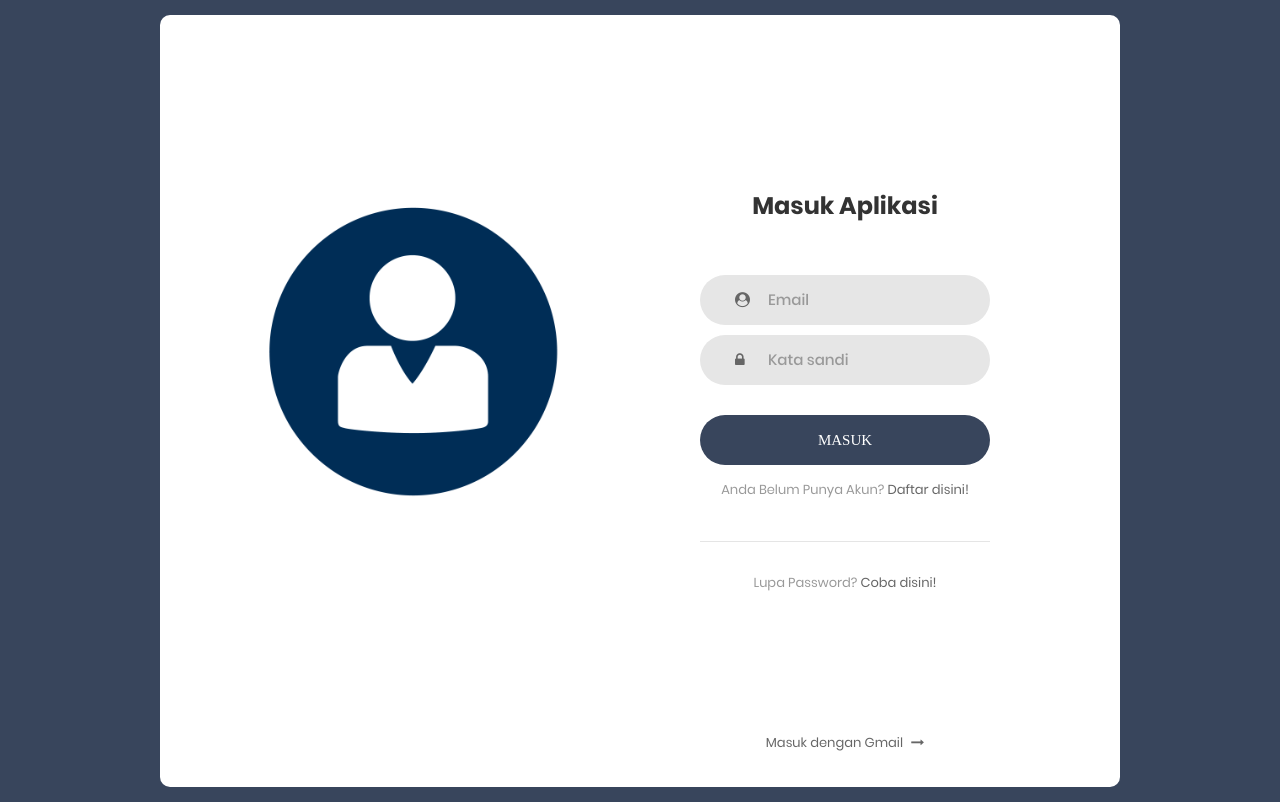
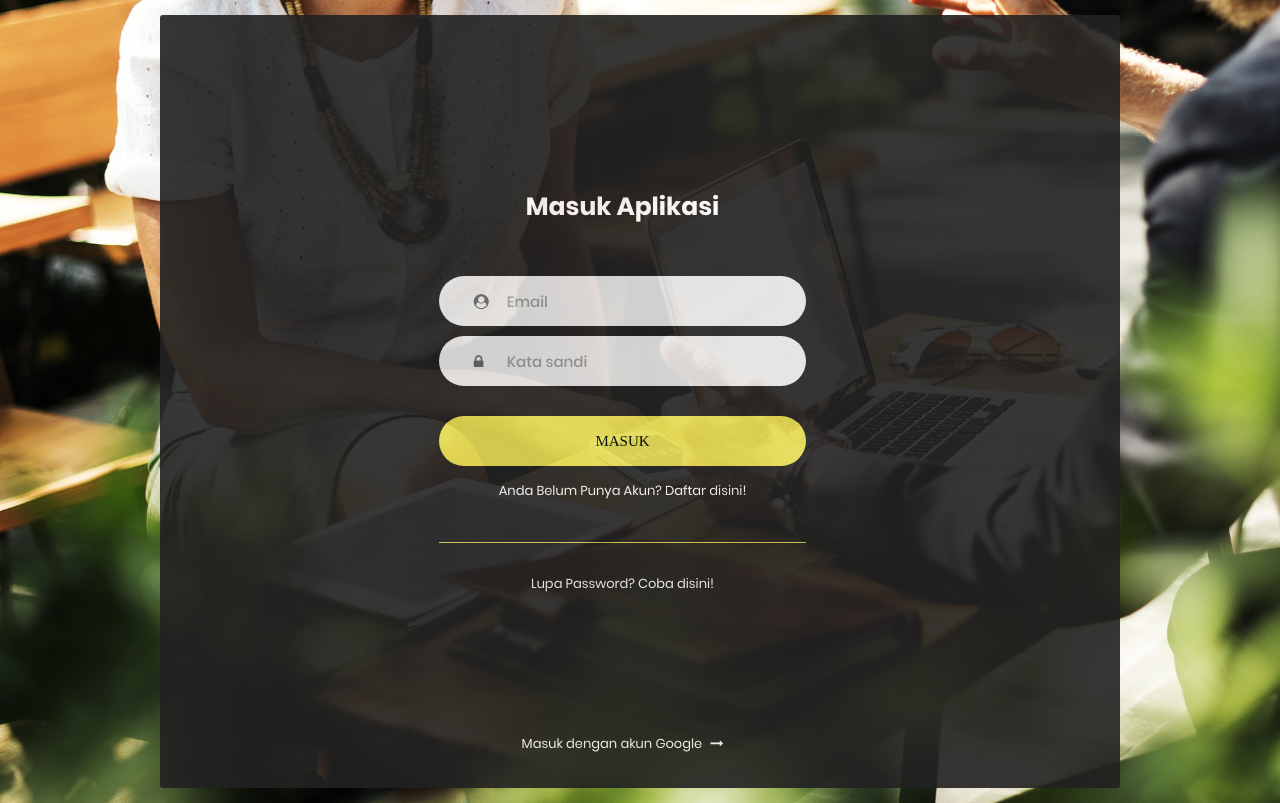
Before and after one commit to afrizaldea/anotero-platform, a PHP site: page /anotero-platform/user/login.php in a window 1280 px wide. Run offline with PHP 8.4, Linux system fonts and the light colour scheme; some web fonts are replaced.

Commit message:
version 1.4.4 designing login pages --compimage

```diff
--- /dev/null
+++ b/asset/css/login.css
@@ -0,0 +1,8 @@
+.container-login100{
+  background-image: url("../img/large/bg-cafe.jpg");
+  height: 100%;
+  background-position: center;
+  background-repeat: no-repeat;
+  background-size: cover;
+  position: relative;
+}
--- a/asset/css/main-form.css
+++ b/asset/css/main-form.css
@@ -58,7 +58,7 @@ a:focus {
 
 a:hover {
 	text-decoration: none;
-  color: #38455C;
+  color: #E4DC53;
 }
 
 /*---------------------------------------------*/
@@ -137,14 +137,14 @@ iframe {
   font-family: Poppins-Regular;
   font-size: 13px;
   line-height: 1.5;
-  color: #999999;
+  color: #f5f5f5;
 }
 
 .txt2 {
   font-family: Poppins-Regular;
   font-size: 13px;
   line-height: 1.5;
-  color: #666666;
+  color: #f5f5f5;
 }
 
 
@@ -176,10 +176,12 @@ iframe {
 
 .wrap-login100 {
   width: 960px;
-  background: #fff;
-  border-radius: 10px;
+  /* meadowlark=E4DC53  */
+
+  background: #222;
+  border-radius: 3px;
   overflow: hidden;
-
+  opacity: 0.9;
   display: -webkit-box;
   display: -webkit-flex;
   display: -moz-box;
@@ -192,25 +194,21 @@ iframe {
 
 /*------------------------------------------------------------------
 [  ]*/
-.login100-pic {
-  width: 316px;
-}
-
-.login100-pic img {
-  max-width: 100%;
-}
 
 
 /*------------------------------------------------------------------
 [  ]*/
 .login100-form {
-  width: 290px;
+  width: 50%;
+  margin: 0 auto;
 }
+
+
 
 .login100-form-title {
   font-family: Poppins-Bold;
-  font-size: 24px;
-  color: #333333;
+  font-size: 25px;
+  color: #fff;
   line-height: 1.2;
   text-align: center;
 
@@ -320,18 +318,21 @@ iframe {
   justify-content: center;
   padding-top: 20px;
 }
-
+hr{
+  background:#E4DC53;
+  color: #E4DC53;
+}
 .login100-form-btn {
   font-family: Montserrat-Bold;
   font-size: 15px;
   line-height: 1.5;
-  color: #fff;
+  color: #000;
   text-transform: uppercase;
 
   width: 100%;
   height: 50px;
   border-radius: 25px;
-  background: #38455C;
+  background: #E4DC53;
   display: -webkit-box;
   display: -webkit-flex;
   display: -moz-box;
@@ -348,7 +349,8 @@ iframe {
 }
 
 .login100-form-btn:hover {
-  background: #333333;
+  background: #6FA2D3;
+  color:#fff;
 }
 
 
--- a/user/login.php
+++ b/user/login.php
@@ -41,6 +41,7 @@
             <link rel="stylesheet" type="text/css" href="../asset/css/util-form.css">
         <!--===============================================================================================-->
             <link rel="stylesheet" type="text/css" href="../asset/css/main-form.css">
+            <link rel="stylesheet" type="text/css" href="../asset/css/login.css">
         <!--===============================================================================================-->
         <!-- END CSS FORM -->
 
@@ -71,9 +72,6 @@
 		<div class="container-login100">
 			<div class="wrap-login100">
 
-				<div class="login100-pic js-tilt" data-tilt>
-					<img src="../asset/img/medium/user-login.png" alt="IMG">
-				</div>
 
 				<form class="login100-form validate-form" method="POST" action="">
 					<span class="login100-form-title">
@@ -123,12 +121,13 @@
 					</div>
 					<div class="text-center p-t-136">
 						<a class="txt2" href="#">
-							Masuk dengan Gmail
+							Masuk dengan akun Google
 							<i class="fa fa-long-arrow-right m-l-5" aria-hidden="true"></i>
 						</a>
 					</div>
 
 				</form>
+
 			</div>
 		</div>
 	</div>
```
Also changed, not shown: asset/img/large/bg-cafe.jpg (added).
